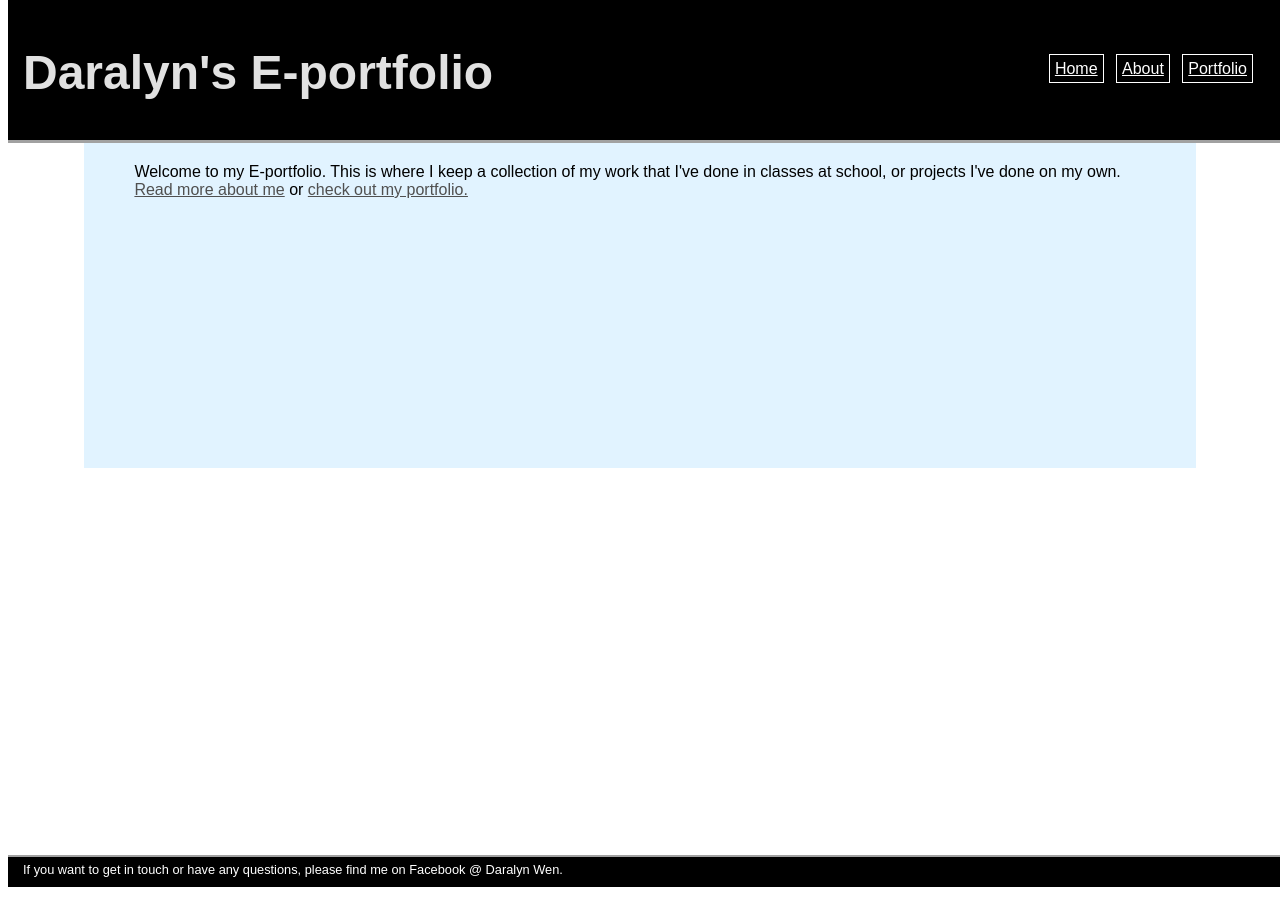
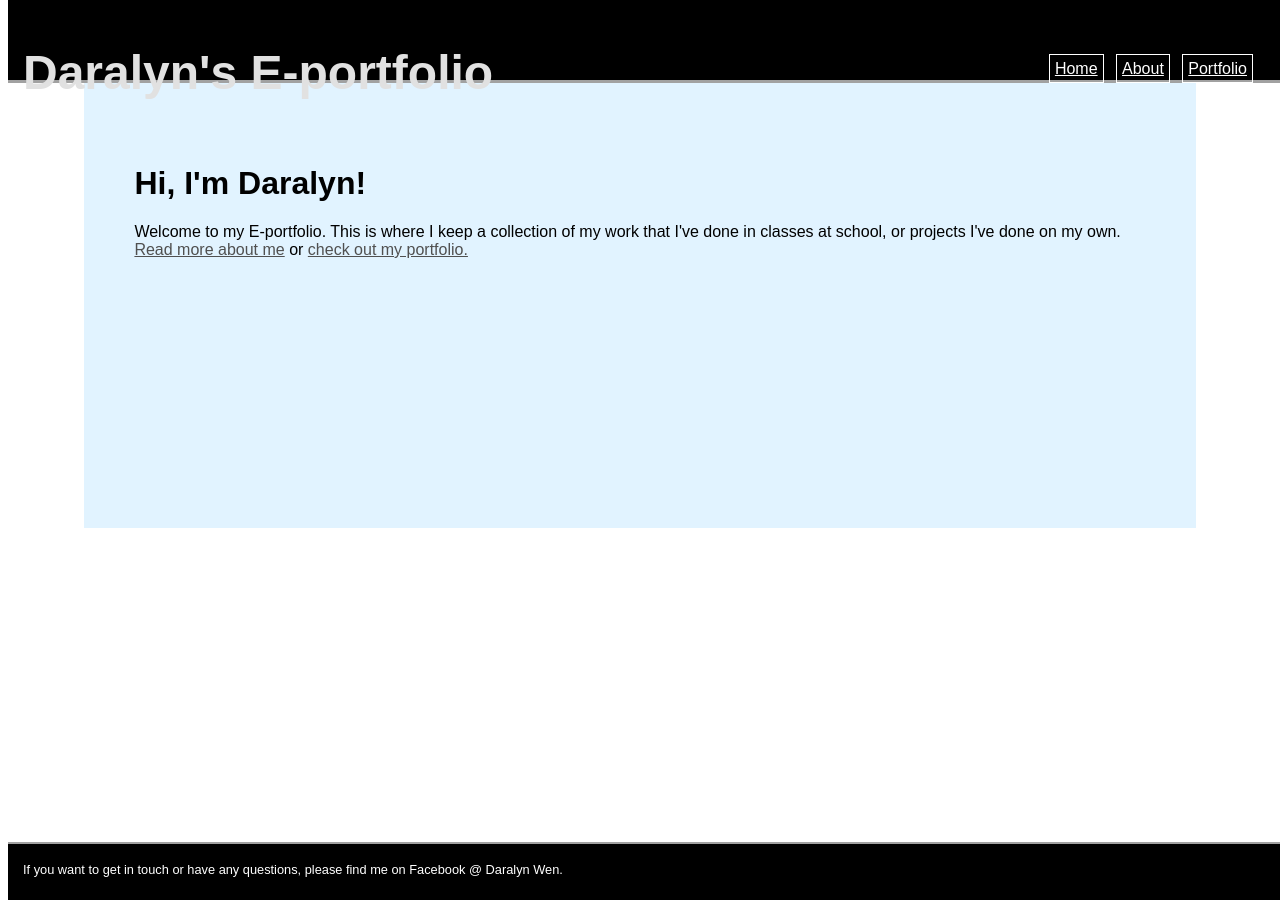
Before and after one commit to daralyn/daralyn.github.io, a Jekyll site: the page built from index.html, in a window 1280 px wide. Built offline with Jekyll 4.4.1, drawn with Linux system fonts in a browser that asks for light colours.

Commit message:
Update main.css

```diff
--- a/css/main.css
+++ b/css/main.css
@@ -6,6 +6,7 @@
     background-color: rgb(0, 0, 0);
     padding-left: 15px;
     margin: 0;
+    height: 80px;
 }
 
 #eportfolioheader {
@@ -46,6 +47,8 @@
 
 footer{
     position: fixed;
+    background-color: rgb(0, 0, 0);
+    border-top: 2px solid rgb(161, 161, 161);
     bottom: 0;
     width: 100%;
 }
@@ -54,8 +57,6 @@
     color: rgb(255, 255, 255);
     font-size: .8em;
     font-family: 'Arial', 'Sans-Serif';
-    border-top: 2px solid rgb(161, 161, 161);
-    background-color: rgb(0, 0, 0);
     padding-top: 5px;
     padding-bottom: 10px;
     padding-left: 15px;
@@ -65,7 +66,7 @@
 .container{
     width: 80%;
     margin: 0 auto;
-    margin-top: 20px;
+    margin-top: 80px;
     background-color: rgb(225, 243, 255);
     padding-left: 50px;
     padding-right: 50px;
```
